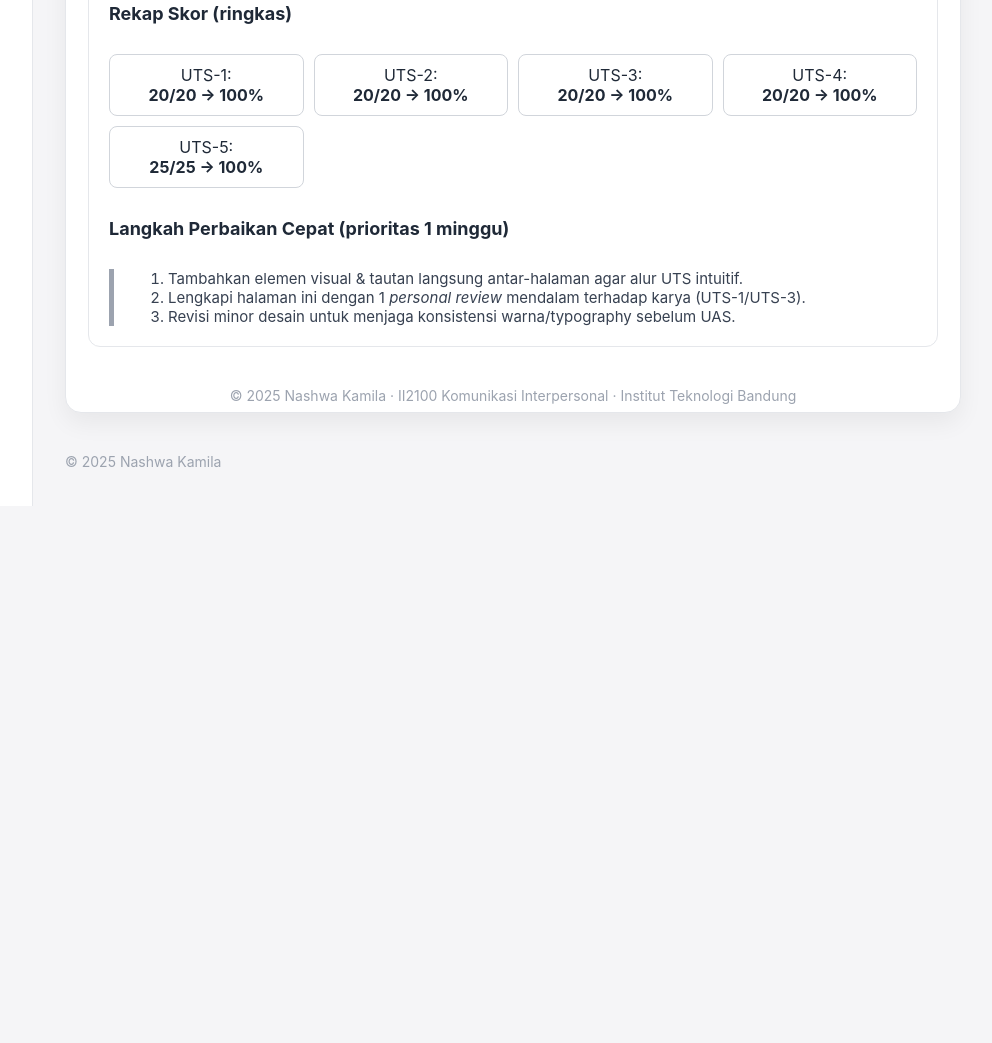
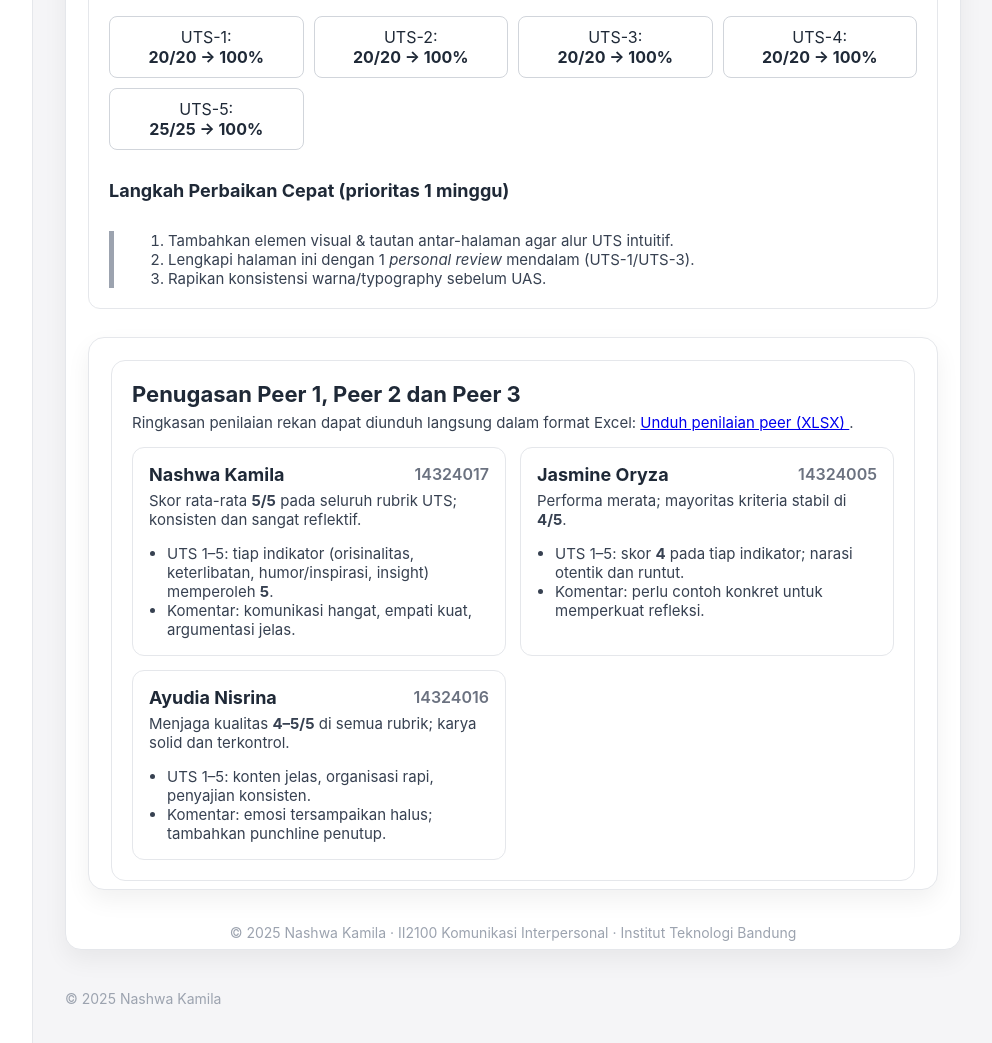
Before and after one commit to nashwakamila/UTSKominterNashwa, a plain HTML site: page index.html in a window 1280 px wide. Shown: the part 4307-5350 px from the top of the page, without its empty margins (287-1279 px from the left). Before the commit the page ends 4813 px from the top, so only its background shows below. Drawn offline with Linux system fonts and the light colour scheme.

Commit message:
Revise UTS-5 personal reviews and peer assessment
Updated personal reviews section with additional details and improved clarity.

```diff
--- a/index.html
+++ b/index.html
@@ -354,25 +354,24 @@
 
         <section id="uts5" class="section">
           <h3>📝 UTS-5 My Personal Reviews</h3>
-         <div style="background:#fff; border:1px solid #e5e7eb; border-radius:12px; padding:20px; margin-bottom:25px;">
-    <p class="small" style="margin-top:0">
-      Berikut cara saya melakukan review: menggunakan <b>ChatGPT</b> untuk merefleksikan tiap tugas.
+<div style="background:#fff; border:1px solid #e5e7eb; border-radius:12px; padding:20px; margin-bottom:25px;">
+    <p class="small" style="margin-top:0;">
+      Berikut cara saya melakukan review: menggunakan <b>ChatGPT</b> untuk merefleksikan tiap tugas (Self-Assessment),
+      sedangkan penilaian rekan (Peer Assessment) dilakukan manual sesuai rubrik.
       <br><br>
-      Saya meng-attach <b>file prompt ChatGPT</b>, disertai perintah:
-      <br>
+      Saya meng-attach <b>file prompt ChatGPT</b> beserta perintah:
       <em>“self-assess UTS-1 sampai UTS-5 berdasarkan isi situs yang saya sediakan (portofolio pribadi).”</em>
-      <br><br>
-      ChatGPT melakukan self-assessment UTS-1 s.d. UTS-5 langsung dari laman yang saya berikan
-      dan menilai memakai rubrik tugas UTS (skala 1–5 per kriteria).
       <br><br>
       <b>Nama:</b> Nashwa Kamila &nbsp; | &nbsp; <b>NIM:</b> 14324017
       <br><br>
       <b>Rekap skor siap diunduh sebagai CSV:</b>
-      <a href="https://docs.google.com/spreadsheets/d/1_bbwVcPWIATHihBptA69T0lOx0UiFnKE/edit?usp=sharing&ouid=117887725732130133934&rtpof=true&sd=true" target="_blank" rel="noopener">Download CSV ringkasan</a>
-      &nbsp;|&nbsp;
+      <a href="https://docs.google.com/spreadsheets/d/1_bbwVcPWIATHihBptA69T0lOx0UiFnKE/edit?usp=sharing" target="_blank" rel="noopener">
+        Download CSV ringkasan (Google Drive)
+      </a>
     </p>
   </div>
 
+  <!-- ===== Hasil Self-Assessment ===== -->
   <div style="background:#ffffff; border:1px solid #e5e7eb; border-radius:12px; padding:20px;">
     <h4 style="margin-top:0; font-size:22px;">Hasil Self-Assessment UTS</h4>
 
@@ -380,18 +379,19 @@
     <p class="small">
       <b>Nama & NIM penulis:</b> Nashwa Kamila — 14324017<br>
       <b>Penilai:</b> Self-assessment (Nashwa Kamila)<br>
-      <b>Catatan cakupan:</b> Halaman beranda memuat “UTS-1 All About Me”, “My Songs for You”, “My Stories for You”,
+      <b>Catatan cakupan:</b> Terdiri dari “UTS-1 All About Me”, “My Songs for You”, “My Stories for You”,
       “My SHAPE”, dan “My Personal Reviews”.
     </p>
 
     <h5 style="font-size:18px; margin-top:20px;">Tinjauan Umum</h5>
     <p class="small">
-      Website menampilkan lima tugas UTS secara runtut. Gaya bahasa natural, reflektif, dan konsisten dengan identitas pribadi.
-      Penilaian berikut disusun mengikuti rubrik II-2100.
+      Kelima tugas UTS disusun runtut dan konsisten. Gaya bahasa natural, reflektif, serta selaras
+      dengan identitas personal. Penilaian di bawah mengikuti rubrik II-2100.
     </p>
 
     <h5 style="font-size:18px; margin-top:25px;">Tinjauan Spesifik + Skor (1–5)</h5>
 
+    <!-- UTS-1 -->
     <div style="border-left:5px solid #9ca3af; padding-left:16px; margin-top:15px;">
       <h6><b>UTS-1 — All About Me</b></h6>
       <p class="small">
@@ -401,33 +401,37 @@
       </p>
     </div>
 
+    <!-- UTS-2 -->
     <div style="border-left:5px solid #9ca3af; padding-left:16px; margin-top:15px;">
       <h6><b>UTS-2 — My Songs for You</b></h6>
       <p class="small">
         <b>Skor per kriteria:</b> Orisinalitas 5, Keterlibatan 5, Humor 5, Inspirasi 5 → <b>Total 20/20 (100%)</b><br>
-        <b>Alasan singkat:</b> Lagu yang dipilih memadukan emosi dan makna reflektif dengan baik.
+        <b>Alasan singkat:</b> Lagu memadukan emosi dan makna reflektif dengan harmonis.
         <b>Saran:</b> Tambahkan 1–2 kalimat tentang penerima pesan lagu untuk memperjelas relasi.
       </p>
     </div>
 
+    <!-- UTS-3 -->
     <div style="border-left:5px solid #9ca3af; padding-left:16px; margin-top:15px;">
       <h6><b>UTS-3 — My Stories for You</b></h6>
       <p class="small">
         <b>Skor per kriteria:</b> Orisinalitas 5, Keterlibatan 5, Keautentikan 5, Inspirasi 5 → <b>Total 20/20 (100%)</b><br>
-        <b>Alasan singkat:</b> Cerita reflektif kuat; menonjolkan keheningan, empati, dan komunikasi jujur.
+        <b>Alasan singkat:</b> Cerita reflektif kuat; menonjolkan keheningan, empati, komunikasi jujur.
         <b>Saran:</b> Tambahkan epilog reflektif singkat yang menyatukan tiga cerita.
       </p>
     </div>
 
+    <!-- UTS-4 -->
     <div style="border-left:5px solid #9ca3af; padding-left:16px; margin-top:15px;">
       <h6><b>UTS-4 — My SHAPE</b></h6>
       <p class="small">
         <b>Skor per kriteria:</b> Orisinalitas 5, Keterlibatan 5, Keautentikan 5, Inspirasi 5 → <b>Total 20/20 (100%)</b><br>
-        <b>Alasan singkat:</b> Isi lengkap dan menggambarkan pemahaman diri yang kuat melalui SHAPE.
+        <b>Alasan singkat:</b> Isi lengkap dan menunjukkan pemahaman diri yang kuat via SHAPE.
         <b>Saran:</b> Tambahkan visual ringkas (mind-map/diagram) untuk memperkuat presentasi.
       </p>
     </div>
 
+    <!-- UTS-5 -->
     <div style="border-left:5px solid #9ca3af; padding-left:16px; margin-top:15px;">
       <h6><b>UTS-5 — My Personal Reviews</b></h6>
       <p class="small">
@@ -438,6 +442,7 @@
       </p>
     </div>
 
+    <!-- Rekap -->
     <h5 style="font-size:18px; margin-top:30px;">Rekap Skor (ringkas)</h5>
     <div style="display:grid; grid-template-columns:repeat(auto-fit,minmax(160px,1fr)); gap:10px;">
       <div style="border:1px solid #d1d5db; border-radius:8px; padding:10px; text-align:center;">UTS-1:<br><b>20/20 → 100%</b></div>
@@ -447,17 +452,78 @@
       <div style="border:1px solid #d1d5db; border-radius:8px; padding:10px; text-align:center;">UTS-5:<br><b>25/25 → 100%</b></div>
     </div>
 
+    <!-- Langkah Perbaikan -->
     <h5 style="font-size:18px; margin-top:30px;">Langkah Perbaikan Cepat (prioritas 1 minggu)</h5>
     <div style="border-left:5px solid #9ca3af; padding-left:14px;">
       <ol class="small" style="margin:0;">
-        <li>Tambahkan elemen visual & tautan langsung antar-halaman agar alur UTS intuitif.</li>
-        <li>Lengkapi halaman ini dengan 1 <em>personal review</em> mendalam terhadap karya (UTS-1/UTS-3).</li>
-        <li>Revisi minor desain untuk menjaga konsistensi warna/typography sebelum UAS.</li>
+        <li>Tambahkan elemen visual & tautan antar-halaman agar alur UTS intuitif.</li>
+        <li>Lengkapi halaman ini dengan 1 <em>personal review</em> mendalam (UTS-1/UTS-3).</li>
+        <li>Rapikan konsistensi warna/typography sebelum UAS.</li>
       </ol>
     </div>
   </div>
 
-  <footer style="margin-top:40px; text-align:center; color:#9ca3af; font-size:14px;">
+  <!-- ===== Peer Assessment (BOTTOM) ===== -->
+  <section id="uts5-peers" class="section" style="margin-top:28px;">
+    <div style="background:#ffffff;border:1px solid #e5e7eb;border-radius:14px;padding:20px;">
+      <h4 style="margin:0 0 6px;font-size:22px;">Penugasan Peer 1, Peer 2 dan Peer 3</h4>
+      <p class="small" style="margin-top:4px;">
+        Ringkasan penilaian rekan dapat diunduh langsung dalam format Excel:
+        <a href="https://docs.google.com/spreadsheets/d/1Scw0T1UaSu99qeWytAeyc16SABiCzW2b/edit?usp=sharing" target="_blank" rel="noopener">
+          Unduh penilaian peer (XLSX)
+        </a>.
+      </p>
+
+      <div style="display:grid;grid-template-columns:repeat(auto-fit,minmax(260px,1fr));gap:14px;margin-top:10px;">
+        <!-- Card 1 -->
+        <div style="border:1px solid #e5e7eb;border-radius:12px;padding:16px;">
+          <div style="display:flex;justify-content:space-between;align-items:center;margin-bottom:6px;">
+            <h5 style="margin:0;font-size:18px;">Nashwa Kamila</h5>
+            <div style="color:#6b7280;font-weight:600;">14324017</div>
+          </div>
+          <p class="small" style="margin-top:0;">
+            Skor rata-rata <b>5/5</b> pada seluruh rubrik UTS; konsisten dan sangat reflektif.
+          </p>
+          <ul class="small" style="margin:0;padding-left:18px;">
+            <li>UTS 1–5: tiap indikator (orisinalitas, keterlibatan, humor/inspirasi, insight) memperoleh <b>5</b>.</li>
+            <li>Komentar: komunikasi hangat, empati kuat, argumentasi jelas.</li>
+          </ul>
+        </div>
+
+        <!-- Card 2 -->
+        <div style="border:1px solid #e5e7eb;border-radius:12px;padding:16px;">
+          <div style="display:flex;justify-content:space-between;align-items:center;margin-bottom:6px;">
+            <h5 style="margin:0;font-size:18px;">Jasmine Oryza</h5>
+            <div style="color:#6b7280;font-weight:600;">14324005</div>
+          </div>
+          <p class="small" style="margin-top:0;">
+            Performa merata; mayoritas kriteria stabil di <b>4/5</b>.
+          </p>
+          <ul class="small" style="margin:0;padding-left:18px;">
+            <li>UTS 1–5: skor <b>4</b> pada tiap indikator; narasi otentik dan runtut.</li>
+            <li>Komentar: perlu contoh konkret untuk memperkuat refleksi.</li>
+          </ul>
+        </div>
+
+        <!-- Card 3 -->
+        <div style="border:1px solid #e5e7eb;border-radius:12px;padding:16px;">
+          <div style="display:flex;justify-content:space-between;align-items:center;margin-bottom:6px;">
+            <h5 style="margin:0;font-size:18px;">Ayudia Nisrina</h5>
+            <div style="color:#6b7280;font-weight:600;">14324016</div>
+          </div>
+          <p class="small" style="margin-top:0;">
+            Menjaga kualitas <b>4–5/5</b> di semua rubrik; karya solid dan terkontrol.
+          </p>
+          <ul class="small" style="margin:0;padding-left:18px;">
+            <li>UTS 1–5: konten jelas, organisasi rapi, penyajian konsisten.</li>
+            <li>Komentar: emosi tersampaikan halus; tambahkan punchline penutup.</li>
+          </ul>
+        </div>
+      </div>
+    </div>
+  </section>
+
+  <footer style="margin-top:34px; text-align:center; color:#9ca3af; font-size:14px;">
     © 2025 Nashwa Kamila · II2100 Komunikasi Interpersonal · Institut Teknologi Bandung
   </footer>
 </section>
```
